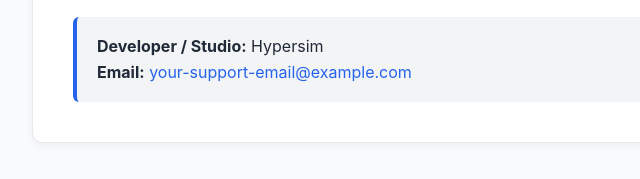
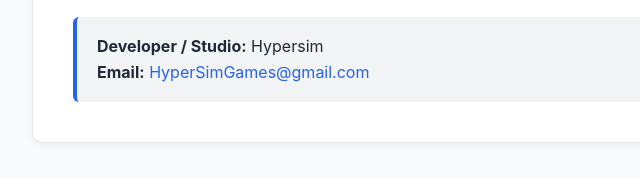
Before and after one commit to hypersimgames/privacy-policy, a plain HTML site: page index.html in a window 1280 px wide. Shown: the part 3227-3406 px from the top of the page, 142-782 px from the left. Drawn offline with Linux system fonts and the light colour scheme.

Commit message:
Update contact email to HyperSimGames@gmail.com

```diff
--- a/index.html
+++ b/index.html
@@ -163,7 +163,7 @@
     <p>If you have any questions, concerns, or requests regarding this Privacy Policy or how data is handled in our games, please contact us:</p>
     <div class="contact-box">
       <strong>Developer / Studio:</strong> Hypersim<br>
-      <strong>Email:</strong> <a href="mailto:your-support-email@example.com">your-support-email@example.com</a>
+      <strong>Email:</strong> <a href="mailto:hypersimgames@gmail.com">HyperSimGames@gmail.com</a>
     </div>
   </div>
 
```
